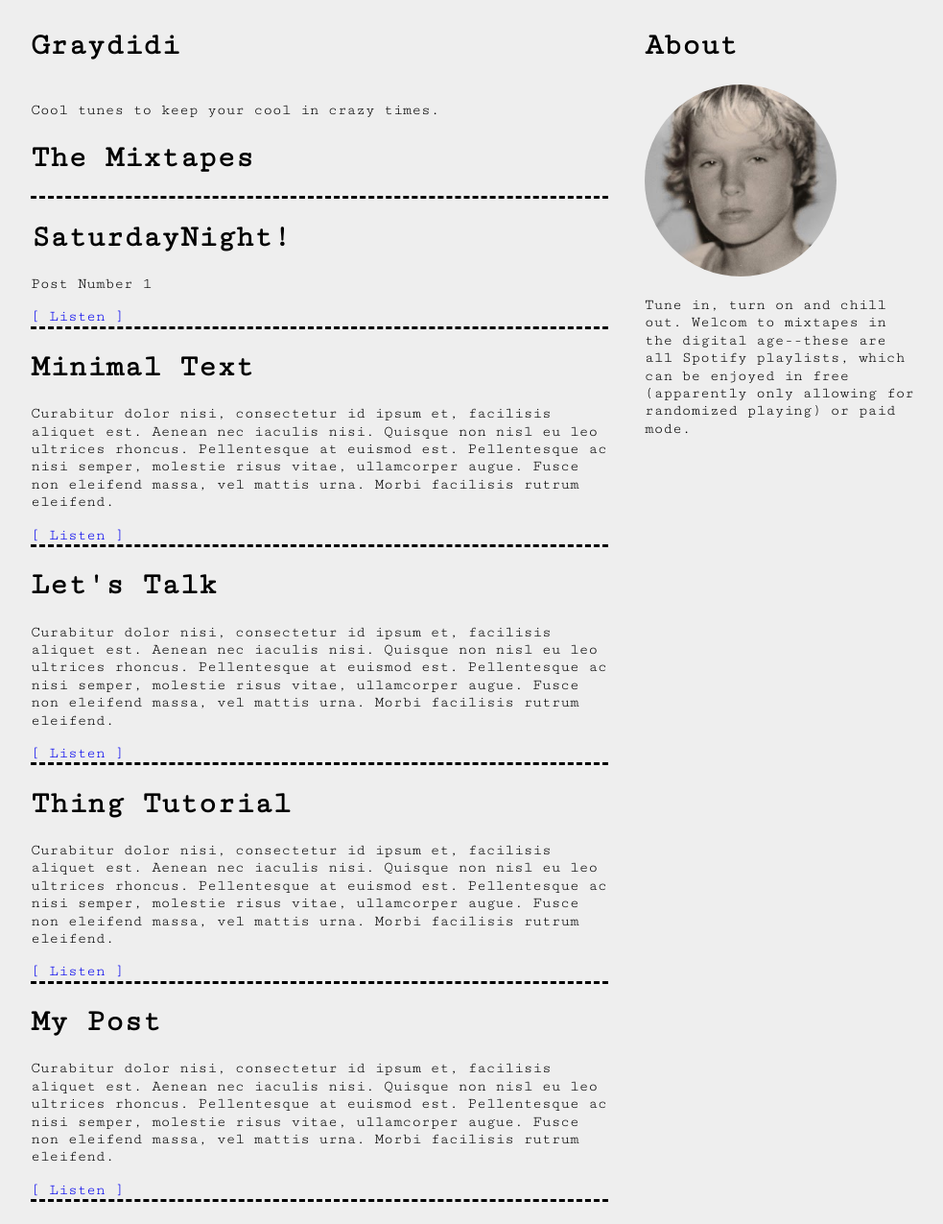
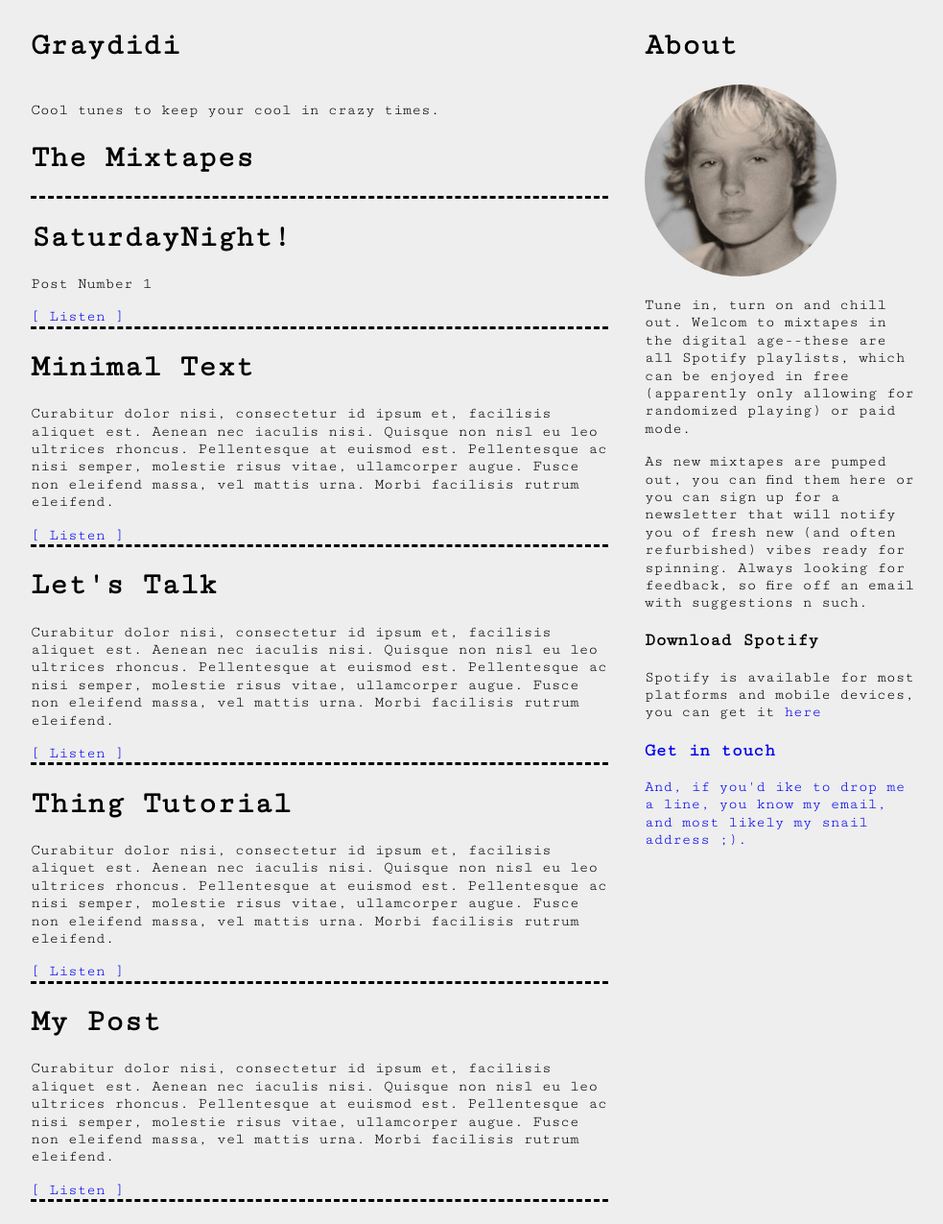
Before and after one commit to sodanovels/demonmusic, a Jekyll site: the page built from index.html, in a window 1280 px wide. Shown: the whole page at 96% size, without its empty margins (147-1130 px from the left). Built offline with Jekyll 4.4.1, drawn with Linux system fonts in a browser that asks for light colours; nearby versions of some CDN libraries; the list of posts is cut into pages by our own code.

Commit message:
Update sidebar.html

```diff
--- a/_includes/sidebar.html
+++ b/_includes/sidebar.html
@@ -4,5 +4,10 @@
         <img class="about" src="{{ site.image }}"
                     alt="David"/>
         <p class="lead">{{ site.about }}</p>
+         <p class="lead">As new mixtapes are pumped out, you can find them here or you can sign up for a newsletter that will notify you of fresh new (and often refurbished) vibes ready for spinning. Always looking for feedback, so fire off an email with suggestions n such.   </p>
+        <h3>Download Spotify</H3>
+        Spotify is available for most platforms and mobile devices, you can get it <a href="https://www.spotify.com/ca-en/download/other/" target="_blank">here</>
+    <h3>Get in touch</h3>
+    And, if you'd ike to drop me a line, you know my email, and most likely my snail address ;).
     </div>
 </div>
```
